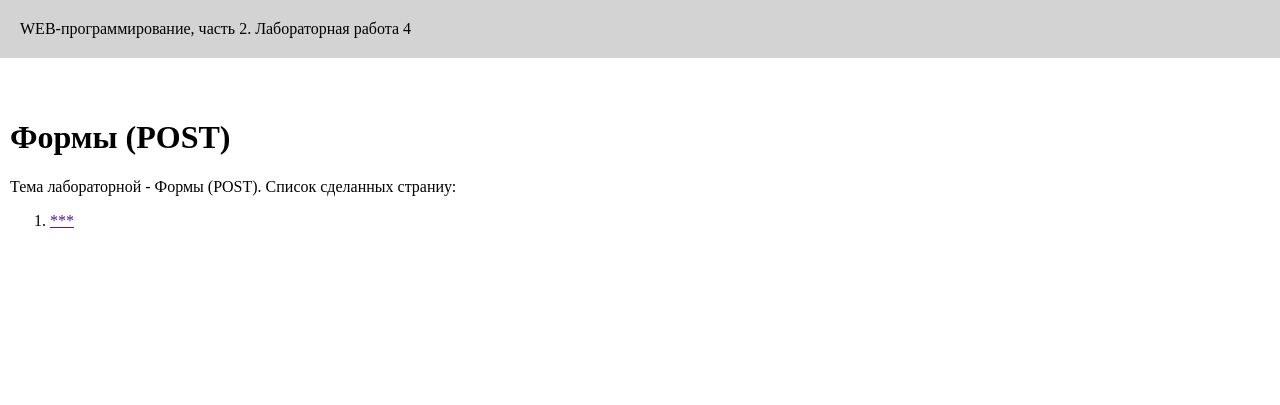
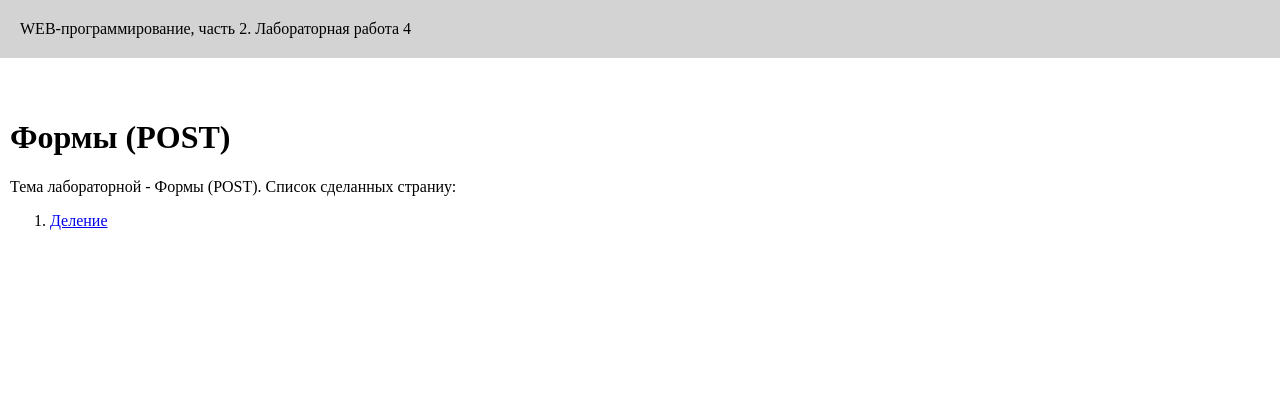
Before and after one commit to rinarocketswife/webprogramming--labs-2, a Flask app: template templates/lab4/lab4.html in a window 1280 px wide. Shown: the top 405 px of the page. Run offline with Flask 3, Linux system fonts and the light colour scheme; the template is opened without the code that fills it, so the values that code supplies are empty.

Commit message:
Деление

```diff
--- a/templates/lab4/lab4.html
+++ b/templates/lab4/lab4.html
@@ -6,6 +6,6 @@
     <h1>Формы (POST)</h1>
     <div>Тема лабораторной - Формы (POST). Список сделанных страниу:</div>
     <ol>
-        <li><a href="">***</a></li>
+        <li><a href="/lab4/div-form">Деление</a></li>
     </ol>
     {% endblock %}
```
